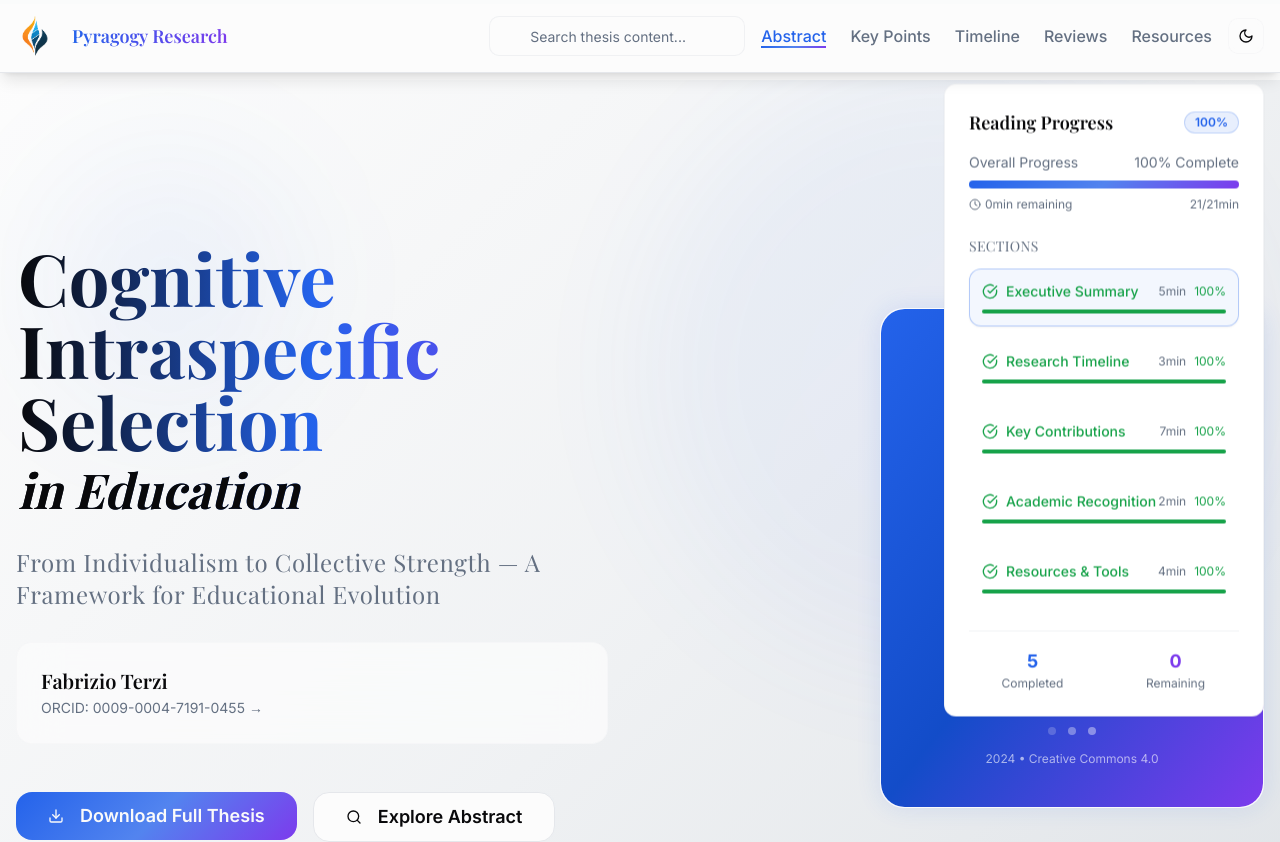
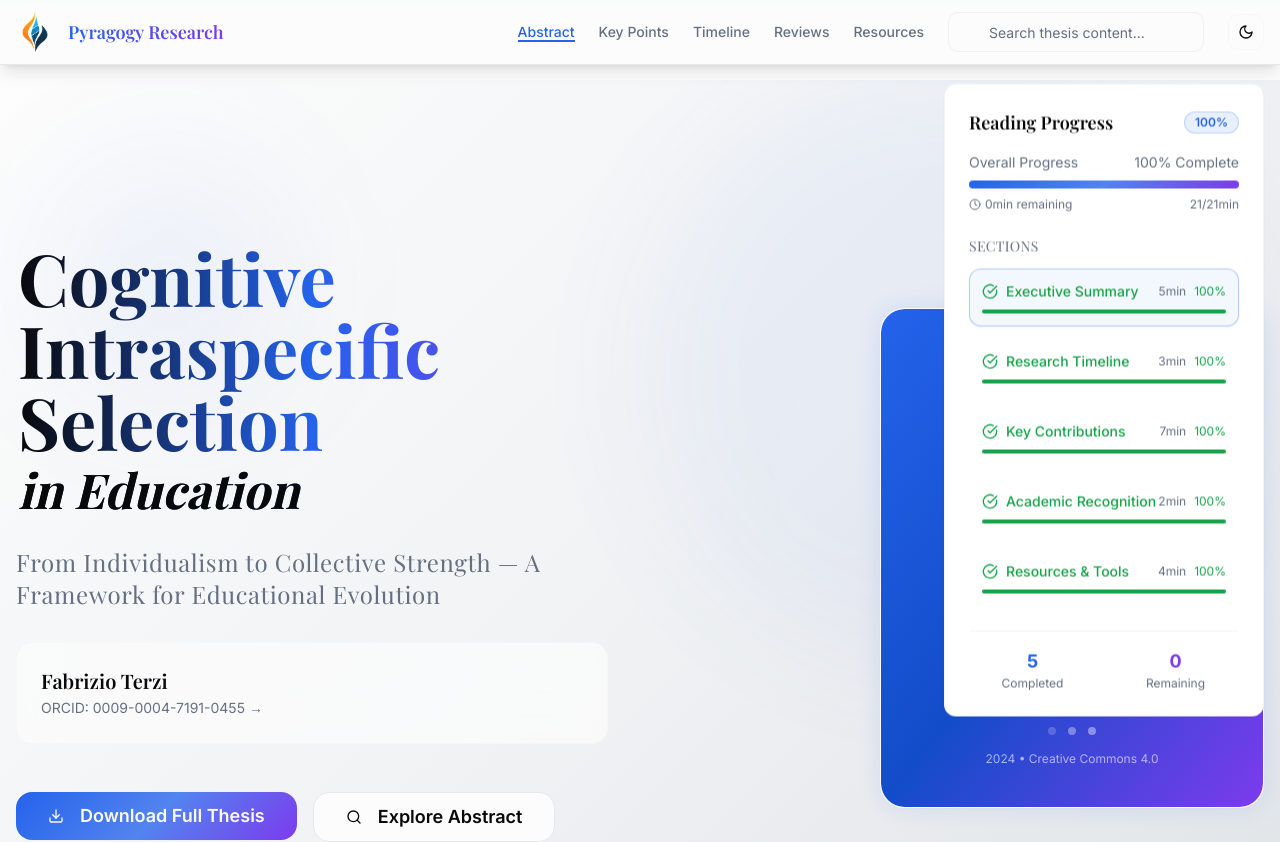
Before and after one commit to FTG-003/thesis-showcase, a React (Vite) app: page / in a window 1280 px wide. Shown: the top 842 px of the page. Built offline with nearby package versions, Linux system fonts and the light colour scheme; a web font is replaced by a local one.

Commit message:
Refactor: Implement navigation bar plan

```diff
--- a/src/pages/Index.tsx
+++ b/src/pages/Index.tsx
@@ -19,10 +19,7 @@ import { useToast } from '@/hooks/use-toast';
 import logoFull from '/logo-full.png';
 const Index = () => {
   const [activeSection, setActiveSection] = useState('');
-  const [isMenuOpen, setIsMenuOpen] = useState(false);
-  const {
-    toast
-  } = useToast();
+  const { toast } = useToast();
   useEffect(() => {
     const observerOptions = {
       threshold: 0.1,
@@ -73,68 +70,52 @@ const Index = () => {
 
       {/* Header - Enhanced Sticky Navigation */}
       <header className="fixed top-0 left-0 right-0 bg-background/95 backdrop-blur-md border-b shadow-lg z-40 transition-all duration-300">
-        <nav className="container mx-auto px-4 py-4 flex items-center justify-between">
-          <div className="flex items-center gap-4 group">
+        <nav className="container mx-auto px-4 py-3 flex items-center justify-between gap-4">
+          <div className="flex items-center gap-3 group">
             <img
               src={logoFull}
               alt="Pyragogy.org"
               className="h-10 w-auto transition-all duration-300 group-hover:scale-105"
             />
-            <span className="text-lg font-serif font-semibold bg-gradient-to-r from-primary to-accent bg-clip-text text-transparent">
+            <span className="hidden sm:block text-lg font-serif font-semibold bg-gradient-to-r from-primary to-accent bg-clip-text text-transparent">
               Pyragogy Research
             </span>
           </div>
 
-          <button className="md:hidden flex flex-col gap-1 p-2" onClick={() => setIsMenuOpen(!isMenuOpen)} aria-label="Toggle navigation menu">
-            <span className={`w-6 h-0.5 bg-foreground transition-all ${isMenuOpen ? 'rotate-45 translate-y-1.5' : ''}`}></span>
-            <span className={`w-6 h-0.5 bg-foreground transition-all ${isMenuOpen ? 'opacity-0' : ''}`}></span>
-            <span className={`w-6 h-0.5 bg-foreground transition-all ${isMenuOpen ? '-rotate-45 -translate-y-1.5' : ''}`}></span>
-          </button>
-
-          <div className="flex items-center gap-4">
-            <SearchBar className="hidden lg:block w-64" />
-            <ul className={`${isMenuOpen ? 'flex' : 'hidden'} md:flex flex-col md:flex-row absolute md:relative top-full md:top-0 left-0 right-0 md:left-auto md:right-auto bg-background/95 md:bg-transparent backdrop-blur-md md:backdrop-blur-none border-b md:border-0 gap-6 p-4 md:p-0 shadow-lg md:shadow-none`}>
-              <li>
+          <div className="flex items-center gap-3 md:gap-6">
+            <nav className="hidden md:flex items-center gap-6">
               <button
                 onClick={() => scrollToSection('abstract')}
-                  className={`nav-link relative font-medium ${activeSection === 'abstract' ? 'text-primary after:scale-x-100' : 'text-muted-foreground hover:text-foreground after:scale-x-0'} transition-all duration-300 after:content-[""] after:absolute after:w-full after:h-0.5 after:bottom-0 after:left-0 after:bg-gradient-primary after:origin-center after:transition-transform after:duration-300 hover:after:scale-x-100`}
+                className={`nav-link relative font-medium text-sm ${activeSection === 'abstract' ? 'text-primary' : 'text-muted-foreground hover:text-foreground'} transition-colors duration-200 after:content-[""] after:absolute after:w-full after:h-0.5 after:bottom-0 after:left-0 after:bg-primary after:origin-center after:transition-transform after:duration-300 ${activeSection === 'abstract' ? 'after:scale-x-100' : 'after:scale-x-0 hover:after:scale-x-100'}`}
               >
                 Abstract
               </button>
-              </li>
-              <li>
               <button
                 onClick={() => scrollToSection('key-points')}
-                  className={`nav-link relative font-medium ${activeSection === 'key-points' ? 'text-primary after:scale-x-100' : 'text-muted-foreground hover:text-foreground after:scale-x-0'} transition-all duration-300 after:content-[""] after:absolute after:w-full after:h-0.5 after:bottom-0 after:left-0 after:bg-gradient-primary after:origin-center after:transition-transform after:duration-300 hover:after:scale-x-100`}
+                className={`nav-link relative font-medium text-sm ${activeSection === 'key-points' ? 'text-primary' : 'text-muted-foreground hover:text-foreground'} transition-colors duration-200 after:content-[""] after:absolute after:w-full after:h-0.5 after:bottom-0 after:left-0 after:bg-primary after:origin-center after:transition-transform after:duration-300 ${activeSection === 'key-points' ? 'after:scale-x-100' : 'after:scale-x-0 hover:after:scale-x-100'}`}
               >
                 Key Points
               </button>
-              </li>
-              <li>
               <button
                 onClick={() => scrollToSection('timeline')}
-                  className={`nav-link relative font-medium ${activeSection === 'timeline' ? 'text-primary after:scale-x-100' : 'text-muted-foreground hover:text-foreground after:scale-x-0'} transition-all duration-300 after:content-[""] after:absolute after:w-full after:h-0.5 after:bottom-0 after:left-0 after:bg-gradient-primary after:origin-center after:transition-transform after:duration-300 hover:after:scale-x-100`}
+                className={`nav-link relative font-medium text-sm ${activeSection === 'timeline' ? 'text-primary' : 'text-muted-foreground hover:text-foreground'} transition-colors duration-200 after:content-[""] after:absolute after:w-full after:h-0.5 after:bottom-0 after:left-0 after:bg-primary after:origin-center after:transition-transform after:duration-300 ${activeSection === 'timeline' ? 'after:scale-x-100' : 'after:scale-x-0 hover:after:scale-x-100'}`}
               >
                 Timeline
               </button>
-              </li>
-              <li>
               <button
                 onClick={() => scrollToSection('testimonials')}
-                  className={`nav-link relative font-medium ${activeSection === 'testimonials' ? 'text-primary after:scale-x-100' : 'text-muted-foreground hover:text-foreground after:scale-x-0'} transition-all duration-300 after:content-[""] after:absolute after:w-full after:h-0.5 after:bottom-0 after:left-0 after:bg-gradient-primary after:origin-center after:transition-transform after:duration-300 hover:after:scale-x-100`}
+                className={`nav-link relative font-medium text-sm ${activeSection === 'testimonials' ? 'text-primary' : 'text-muted-foreground hover:text-foreground'} transition-colors duration-200 after:content-[""] after:absolute after:w-full after:h-0.5 after:bottom-0 after:left-0 after:bg-primary after:origin-center after:transition-transform after:duration-300 ${activeSection === 'testimonials' ? 'after:scale-x-100' : 'after:scale-x-0 hover:after:scale-x-100'}`}
               >
                 Reviews
               </button>
-              </li>
-              <li>
               <button
                 onClick={() => scrollToSection('resources')}
-                  className={`nav-link relative font-medium ${activeSection === 'resources' ? 'text-primary after:scale-x-100' : 'text-muted-foreground hover:text-foreground after:scale-x-0'} transition-all duration-300 after:content-[""] after:absolute after:w-full after:h-0.5 after:bottom-0 after:left-0 after:bg-gradient-primary after:origin-center after:transition-transform after:duration-300 hover:after:scale-x-100`}
+                className={`nav-link relative font-medium text-sm ${activeSection === 'resources' ? 'text-primary' : 'text-muted-foreground hover:text-foreground'} transition-colors duration-200 after:content-[""] after:absolute after:w-full after:h-0.5 after:bottom-0 after:left-0 after:bg-primary after:origin-center after:transition-transform after:duration-300 ${activeSection === 'resources' ? 'after:scale-x-100' : 'after:scale-x-0 hover:after:scale-x-100'}`}
               >
                 Resources
               </button>
-              </li>
-            </ul>
+            </nav>
+            <SearchBar className="hidden lg:block w-64" />
             <ThemeToggle />
           </div>
         </nav>
```
Lines whose indentation alone changed are shown as unchanged.
